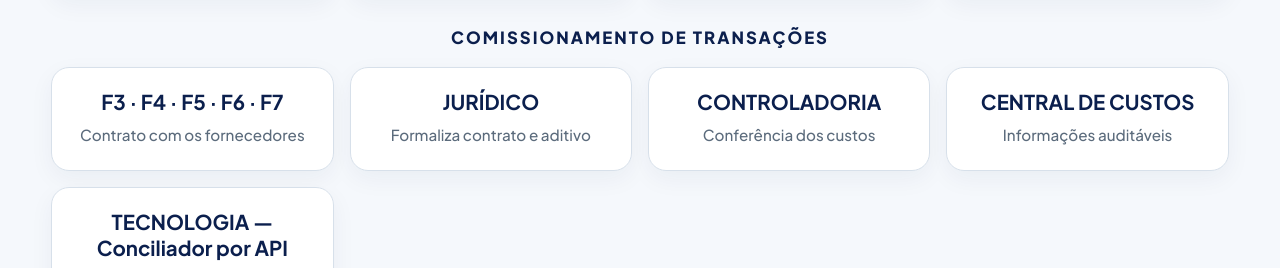
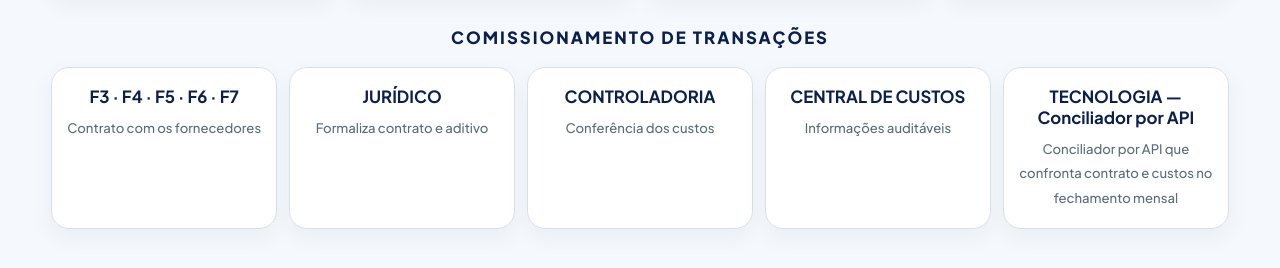
Before and after one commit to mirtesposia/Ecosistema, a plain HTML site: page index.html in a window 1280 px wide. Shown: the part 490-758 px from the top of the page. Drawn offline with Linux system fonts and the light colour scheme.

Commit message:
Alinha os cinco cards de governança na mesma linha.
Co-authored-by: Cursor <cursoragent@cursor.com>

```diff
--- a/styles.css
+++ b/styles.css
@@ -271,8 +271,8 @@ a {
 .cost-cards {
   list-style: none;
   display: grid;
-  grid-template-columns: repeat(4, 1fr);
-  gap: 16px;
+  grid-template-columns: repeat(5, minmax(0, 1fr));
+  gap: 12px;
   padding: 0;
   margin: 0;
 }
@@ -281,7 +281,7 @@ a {
   background: var(--white);
   border: 1px solid var(--line);
   border-radius: 18px;
-  padding: 22px 16px;
+  padding: 18px 10px;
   box-shadow: 0 8px 24px rgba(11, 31, 77, 0.05);
   text-align: center;
 }
@@ -290,7 +290,7 @@ a {
   display: block;
   margin-bottom: 8px;
   color: var(--navy);
-  font-size: 1.28rem;
+  font-size: 1.05rem;
   line-height: 1.25;
   text-transform: none;
 }
@@ -304,7 +304,7 @@ a {
 
 .cost-cards > li > span {
   color: var(--muted);
-  font-size: 0.95rem;
+  font-size: 0.82rem;
   line-height: 1.4;
   font-weight: 500;
   text-transform: none;
@@ -1215,7 +1215,6 @@ a {
 
 @media (max-width: 1080px) {
   .kpis,
-  .cost-cards,
   .pipeline,
   .rules,
   .layers,
@@ -1914,7 +1913,6 @@ a {
   }
 
   .kpis,
-  .cost-cards,
   .dash-kpis {
     grid-template-columns: 1fr 1fr;
   }
```
